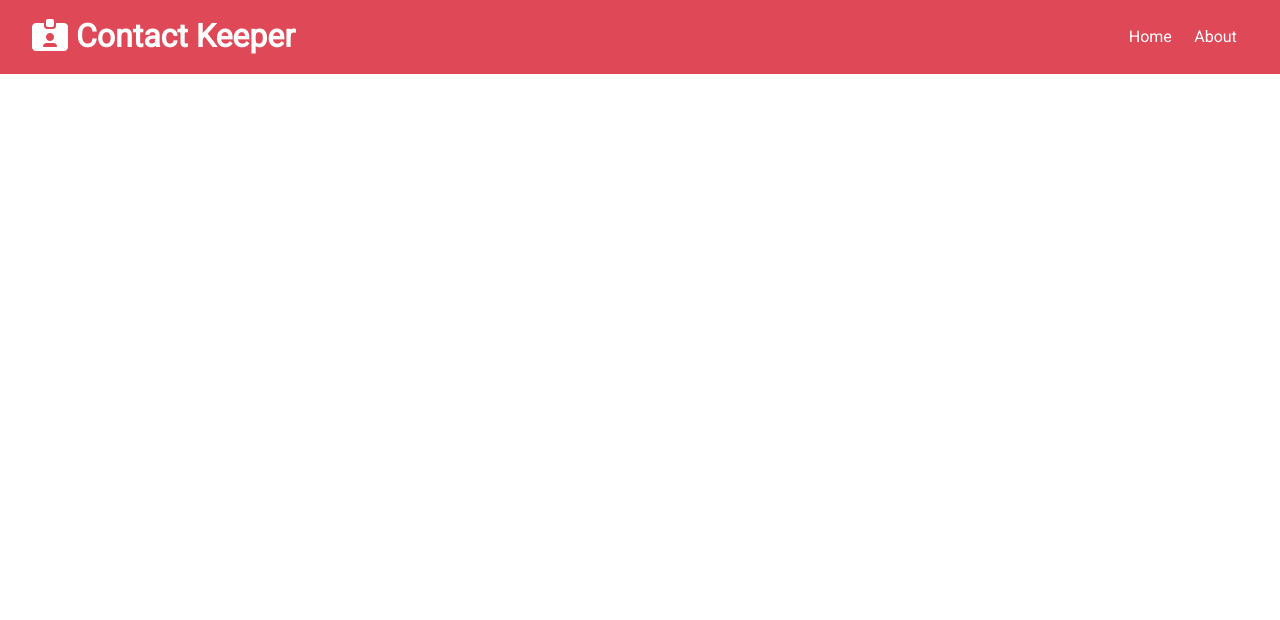
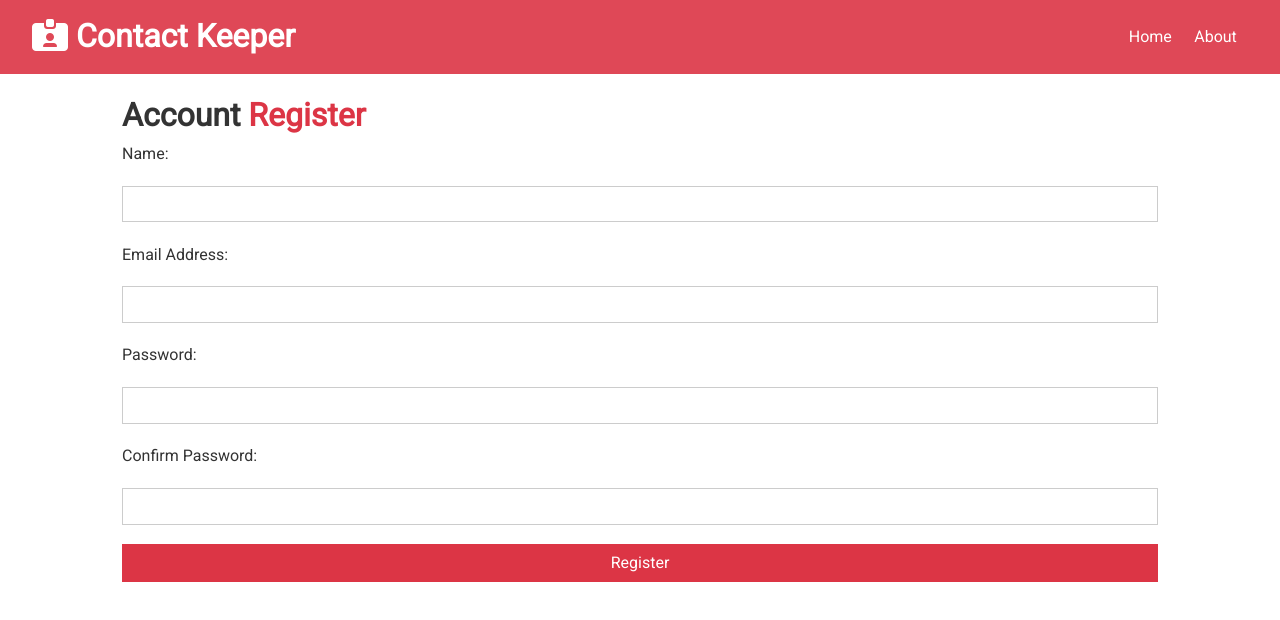
Before and after one commit to GuRuGuMaWaRu/EP__contact-keeper, a React (Create React App) app in the folder client/: page /register in a window 1280 px wide. Shown: the top 620 px of the page. Built offline with nearby package versions, Linux system fonts and the light colour scheme.

Commit message:
Write Register component

```diff
--- a/client/src/App.js
+++ b/client/src/App.js
@@ -4,6 +4,7 @@
 import Navbar from "./components/layout/Navbar";
 import Home from "./components/pages/Home";
 import About from "./components/pages/About";
+import Register from "./components/auth/Register";
 
 import ContactState from "./context/contact/ContactState";
 import AuthState from "./context/auth/AuthState";
@@ -21,6 +22,7 @@
               <Switch>
                 <Route exact path="/" component={Home} />
                 <Route exact path="/about" component={About} />
+                <Route exact path="/register" component={Register} />
               </Switch>
             </div>
           </Fragment>
--- /dev/null
+++ b/client/src/components/auth/Register.js
@@ -0,0 +1,62 @@
+import React, { useState } from "react";
+
+const Register = () => {
+  const [user, setUser] = useState({
+    name: "",
+    email: "",
+    password: "",
+    password2: ""
+  });
+
+  const { name, email, password, password2 } = user;
+
+  const onChange = e => setUser({ ...user, [e.target.name]: e.target.value });
+
+  const onSubmit = e => {
+    e.preventDefault();
+    console.log("Register submit");
+  };
+
+  return (
+    <div className="form-container">
+      <h1>
+        Account <span className="text-primary">Register</span>
+      </h1>
+      <form onSubmit={onSubmit}>
+        <div className="form-group">
+          <label htmlFor="name">Name:</label>
+          <input type="text" name="name" value={name} onChange={onChange} />
+        </div>
+        <div className="form-group">
+          <label htmlFor="email">Email Address:</label>
+          <input type="email" name="email" value={email} onChange={onChange} />
+        </div>
+        <div className="form-group">
+          <label htmlFor="password">Password:</label>
+          <input
+            type="password"
+            name="password"
+            value={password}
+            onChange={onChange}
+          />
+        </div>
+        <div className="form-group">
+          <label htmlFor="password2">Confirm Password:</label>
+          <input
+            type="password"
+            name="password2"
+            value={password2}
+            onChange={onChange}
+          />
+        </div>
+        <input
+          type="submit"
+          value="Register"
+          className="btn btn-primary btn-block"
+        />
+      </form>
+    </div>
+  );
+};
+
+export default Register;
```
Also changed, not shown: client/src/components/auth/Login.js (added).
